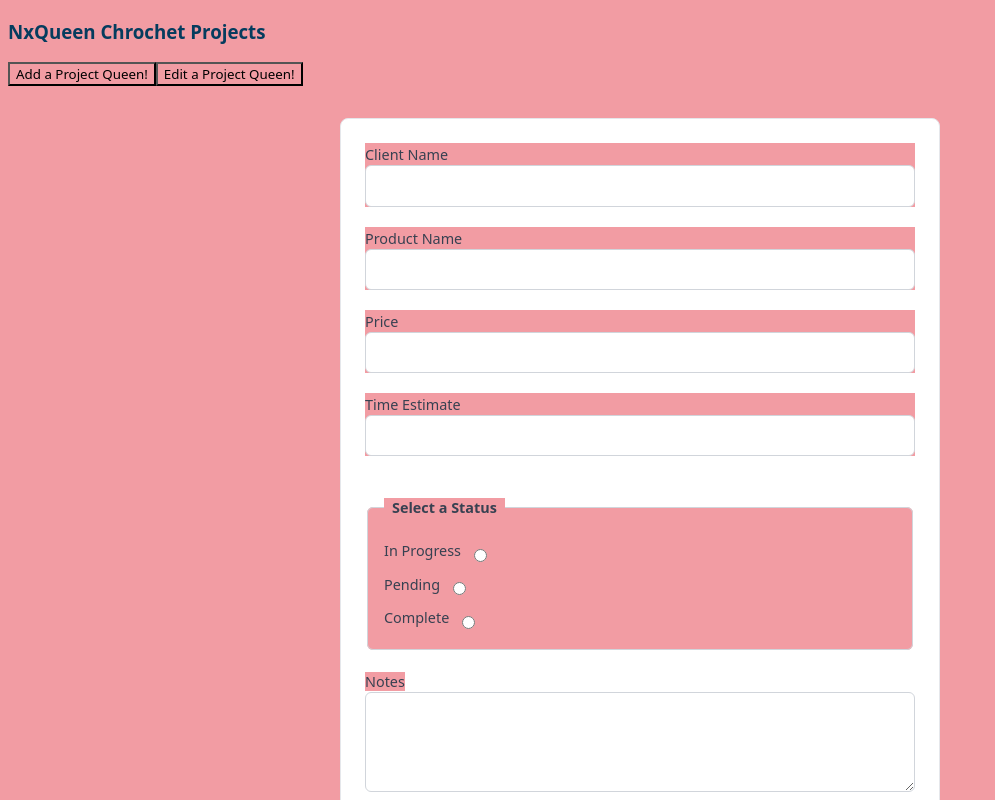
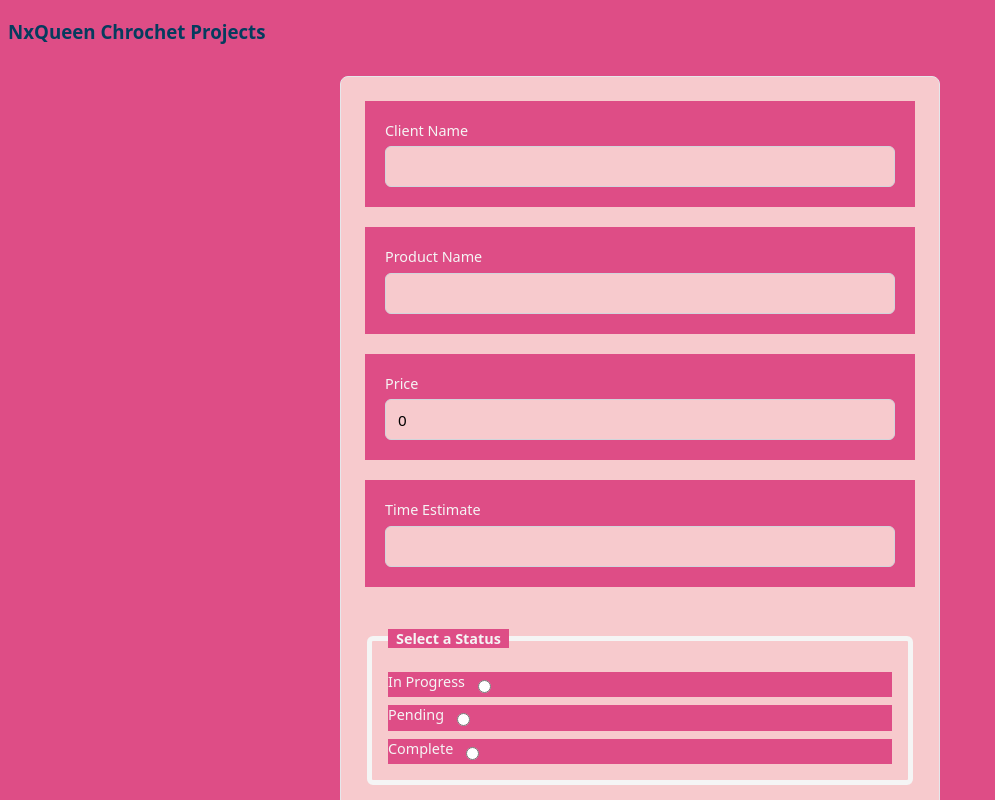
Before and after one commit to alonCharles/devPortfolio, a React (Vite) app in the folder nxqueenChrochetProjects/: page / in a window 1280 px wide. Shown: the top 800 px of the page, without its empty margins (0-995 px from the left). Built offline with nearby package versions, Linux system fonts and the light colour scheme.

Commit message:
Style Edits and form logic

```diff
--- a/nxqueenChrochetProjects/src/App.jsx
+++ b/nxqueenChrochetProjects/src/App.jsx
@@ -1,8 +1,19 @@
-import NavBar from "./components/Navbar";
+import { useState } from "react";
 import ProjectCard from "./components/ProjectCard";
 import ProjectForm from "./components/ProjectForm";
 
 function App() {
+  const [project, setProject] = useState({
+        clientName: '',
+        productName: '',
+        cost:0,
+        time:'',
+        status:'',
+        notes:''
+  })
+
+  const [projectList, setProjectList] = useState([])
+
   let clientName = 'Sample'
   let productName = 'Beanie'
   let cost = 80
@@ -13,9 +24,9 @@ function App() {
   return (
     <>
       <header className="banner">
-          <NavBar/>
+          <h3 className="pageHeading">NxQueen Chrochet Projects</h3>
       </header>
-      <ProjectForm/>
+      <ProjectForm project={project} setProject={setProject} />
       <ProjectCard clientName={clientName} productName={productName} cost={cost} time={time} status={status} notes={notes} />
     </>
   )
--- a/nxqueenChrochetProjects/src/components/Navbar.jsx
+++ /dev/null
@@ -1,13 +0,0 @@
-
-
-const NavBar = () => {
-    return(
-        <nav>
-            <h3 className="pageHeading">NxQueen Chrochet Projects</h3>
-            <button>Add a Project Queen!</button>
-            <button>Edit a Project Queen!</button>
-        </nav>
-    )
-}
-
-export default NavBar
--- a/nxqueenChrochetProjects/src/components/ProjectForm.jsx
+++ b/nxqueenChrochetProjects/src/components/ProjectForm.jsx
@@ -1,22 +1,22 @@
 
-const ProjectForm = () => {
+const ProjectForm = ({project, setProject}) => {
     return (
         <form className="project_form">
             <div>
                 <label htmlFor="form_clientName">Client Name</label>
-                <input type="text" id="form_clientName" />
+                <input value={project.clientName} type="text" id="form_clientName" />
             </div>
             <div>
                 <label htmlFor="form_productName">Product Name</label>
-                <input type="text" id="form_productName" />
+                <input value={project.productName} type="text" id="form_productName" />
             </div>
             <div>
                 <label htmlFor="form_Price">Price</label>
-                <input type="number" id="form_Price" />
+                <input value={project.cost} type="number" id="form_Price" />
             </div>
             <div>
                 <label htmlFor="form_Time">Time Estimate</label>
-                <input type="text" id="form_Time" />
+                <input value={project.time} type="text" id="form_Time" />
             </div>
 
             <br />
@@ -36,8 +36,10 @@ const ProjectForm = () => {
                     <input type="radio" name="status" id="complete" value='complete' />
                 </div>
             </fieldset>
-            <label htmlFor="form_notes">Notes</label>
-            <textarea id="form_notes"></textarea>
+            <div>
+                <label htmlFor="form_notes">Notes</label>
+                <textarea id="form_notes"></textarea>
+            </div>
         </form>
     )
 }
--- a/nxqueenChrochetProjects/src/index.css
+++ b/nxqueenChrochetProjects/src/index.css
@@ -1,8 +1,16 @@
 /* Base reset for consistency */
+
+/* color scheme:
+  #f29ca3
+  #de4d86
+  #053c5e
+  #f7cacd
+  #84e6f8
+*/
 * {
   box-sizing: border-box;
   font-family: system-ui, -apple-system, BlinkMacSystemFont, "Segoe UI", sans-serif;
-  background: #f29ca3;
+  background-color: #de4d86;
 }
 
 .project_card {
@@ -90,7 +98,7 @@
   max-width: 600px;
   margin: 2rem auto;
   padding: 1.5rem;
-  background-color: #ffffff;
+  background-color: #f7cacd;
   border-radius: 8px;
   border: 1px solid #e5e7eb; /* light gray */
 }
@@ -100,15 +108,16 @@
 .project_form fieldset,
 .project_form textarea {
   margin-bottom: 1.25rem;
+  padding: 1.25rem;
 }
 
 /* Label styling */
 .project_form label {
-  /* display: block; */
+  display: block;
   margin-bottom: 0.4rem;
   font-size: 0.9rem;
   font-weight: 500;
-  color: #374151;
+  color: whitesmoke;
 }
 
 /* Inputs & textarea */
@@ -120,14 +129,14 @@
   font-size: 0.95rem;
   border-radius: 6px;
   border: 1px solid #d1d5db;
-  background-color: #fff;
+  background-color: #f7cacd;
 }
 
 /* Focus states (accessibility) */
 .project_form input:focus,
 .project_form textarea:focus {
   outline: none;
-  border-color: #2563eb;
+  border-color: #84e6f8;
   box-shadow: 0 0 0 3px rgba(37, 99, 235, 0.15);
 }
 
@@ -139,16 +148,17 @@
 
 /* Fieldset styling */
 .project_form fieldset {
-  border: 1px solid #d1d5db;
+  border: 5px solid whitesmoke;
   border-radius: 6px;
   padding: 1rem;
+  background-color: #f7cacd;
 }
 
 .project_form legend {
   padding: 0 0.5rem;
   font-size: 0.9rem;
   font-weight: 600;
-  color: #374151;
+  color: whitesmoke;
 }
 
 /* Radio group layout */
```
